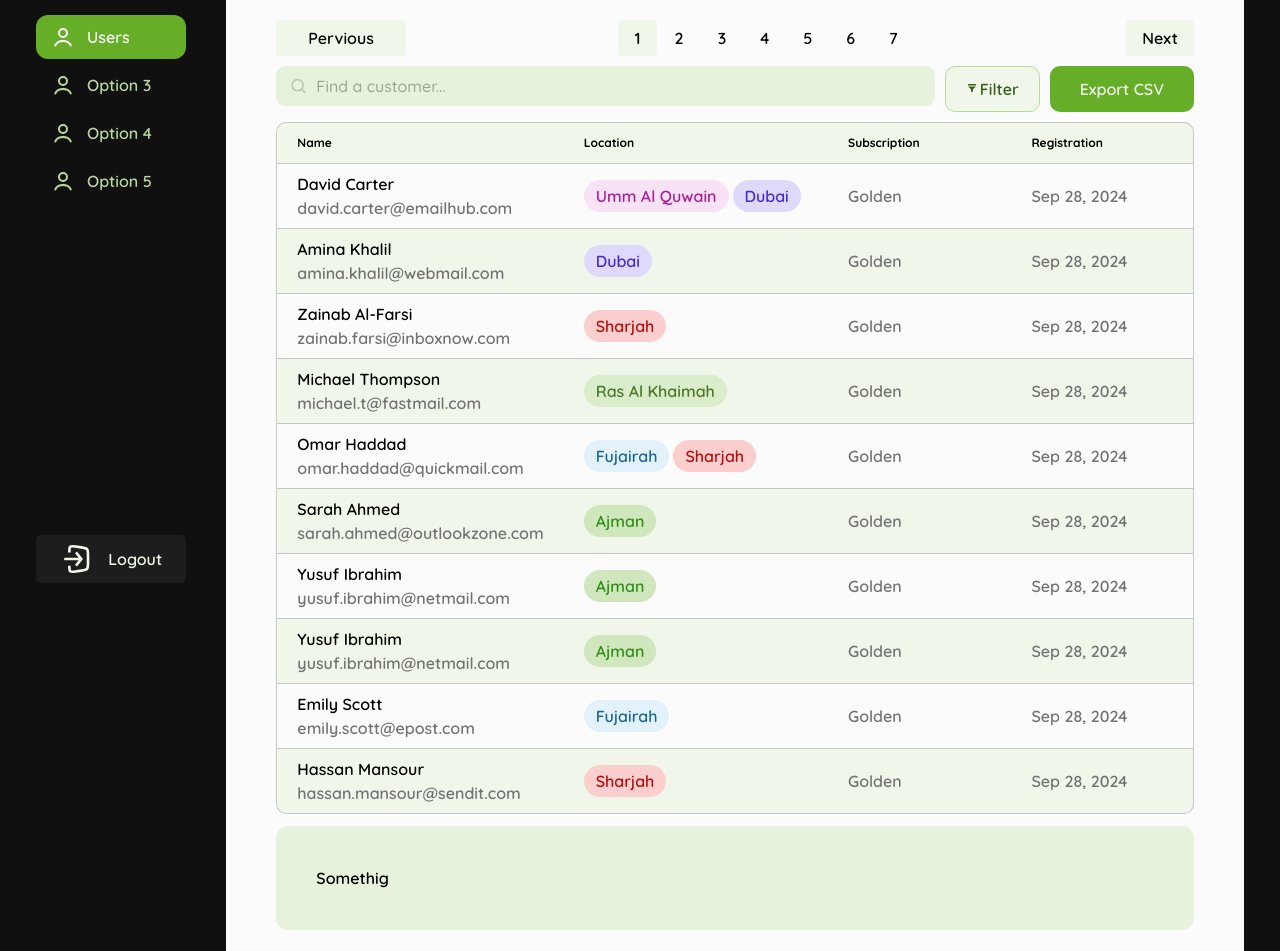
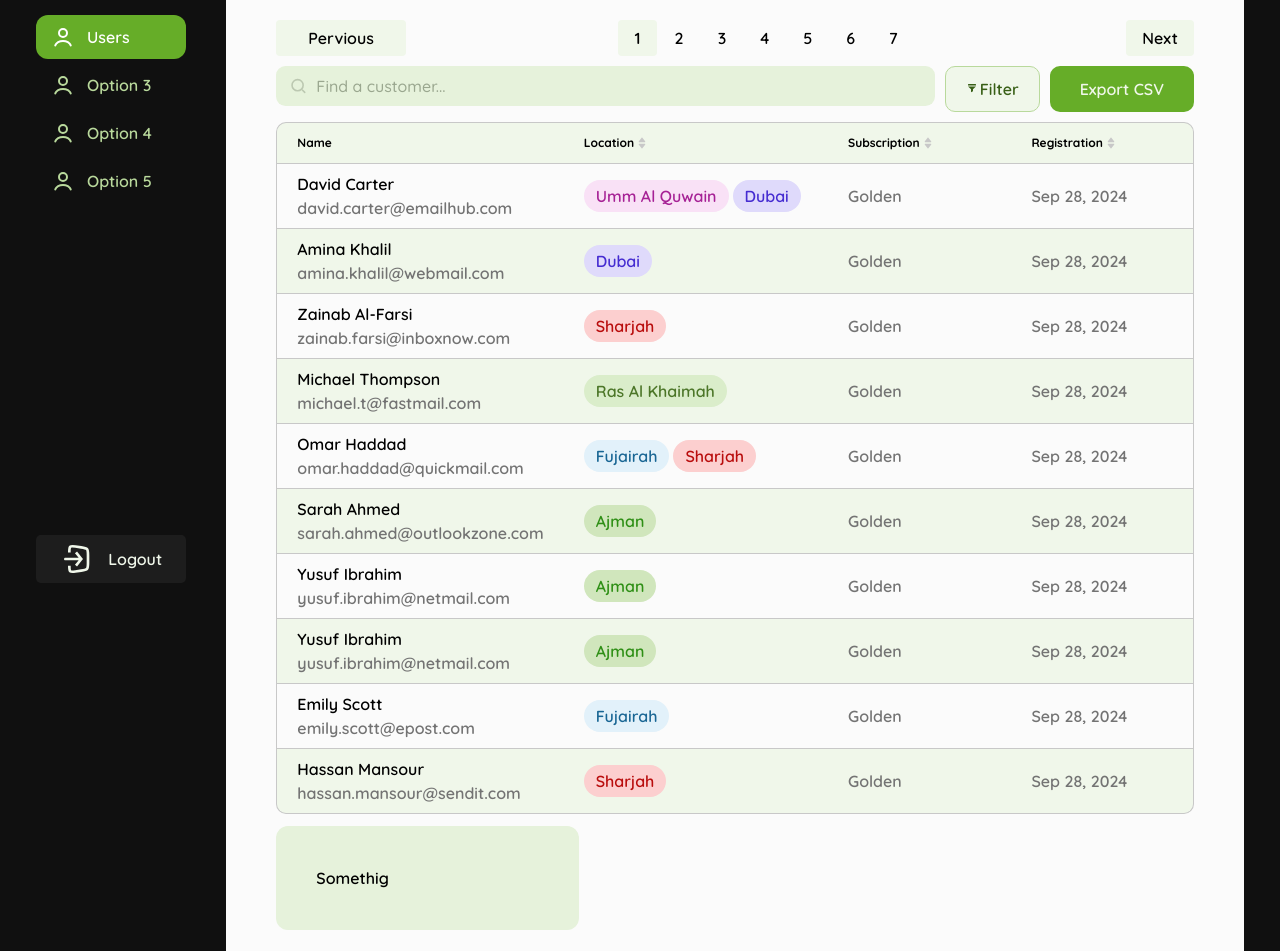
Before and after one commit to mahmoud-alaa1/EVCS-Dashboard, a React (Vite) app: page /users in a window 1280 px wide. Shown: the part 181-1132 px from the top of the page. Built offline with nearby package versions, Linux system fonts and the light colour scheme.

Commit message:
Style, Users Table
I added icons to table heading (sorting icons)

```diff
--- a/src/components/HeaderNav.tsx
+++ b/src/components/HeaderNav.tsx
@@ -15,7 +15,6 @@ export default function HeaderNav() {
         />
         <div className="flex flex-col gap-1">
           <span className="text-[1rem] text-[#315313]">Moahmed K.</span>
-
           <Tag size="sm" color="admin">
             Admin
           </Tag>
--- a/src/featuers/Users/UsersBody.tsx
+++ b/src/featuers/Users/UsersBody.tsx
@@ -3,9 +3,9 @@ import UsersTable from "./UsersTable";
 
 export default function UsersBody() {
   return (
-    <div className="flex gap-3 flex-wrap flex-grow ">
-      <UsersTable className="flex-grow-4 gap-2.5 flex flex-col" />
-      <Somethig className="flex-grow-3 rounded-xl p-10" />
+    <div className="flex gap-3 flex-wrap flex-grow w-full ">
+      <UsersTable className="flex-grow gap-2.5 flex flex-col" />
+      <Somethig className="w-[33%] rounded-xl p-10" />
     </div>
   );
 }
--- a/src/featuers/Users/UsersTable.tsx
+++ b/src/featuers/Users/UsersTable.tsx
@@ -7,6 +7,7 @@ import { usersDataTypes } from "../../types/types";
 // import Tag from "../../ui/Tag";
 import Pagination from "../../ui/Pagination";
 import Tag from "../../ui/Tag";
+import UnselectedSort from "../../ui/UnselectedSort";
 
 // const colosrMap = new Map();
 
@@ -125,15 +126,24 @@ export default function UsersTable({ className }: { className?: string }) {
           <Table.Heading className="w-[31.2572%] px-5 py-3">Name</Table.Heading>
 
           <Table.Heading className="w-[28.8350%]  px-5 py-3">
-            Location
+            <Button className="gap-1">
+              Location
+              <UnselectedSort />
+            </Button>
           </Table.Heading>
 
           <Table.Heading className="w-[20%]  px-5 py-3">
-            Subscription
+            <Button className="gap-1">
+              Subscription
+              <UnselectedSort />
+            </Button>
           </Table.Heading>
 
           <Table.Heading className="w-[20%]  px-5 py-3">
-            Registration
+            <Button className="gap-1">
+              Registration
+              <UnselectedSort />
+            </Button>
           </Table.Heading>
         </Table.Header>
 
--- a/src/ui/Button.tsx
+++ b/src/ui/Button.tsx
@@ -2,7 +2,7 @@ import { ButtonTypes } from "../types/types";
 
 export default function Button({ children, onClick, className }: ButtonTypes) {
   return (
-    <button onClick={onClick} className={className}>
+    <button onClick={onClick} className={`flex items-center ${className}`}>
       {children}
     </button>
   );
```
